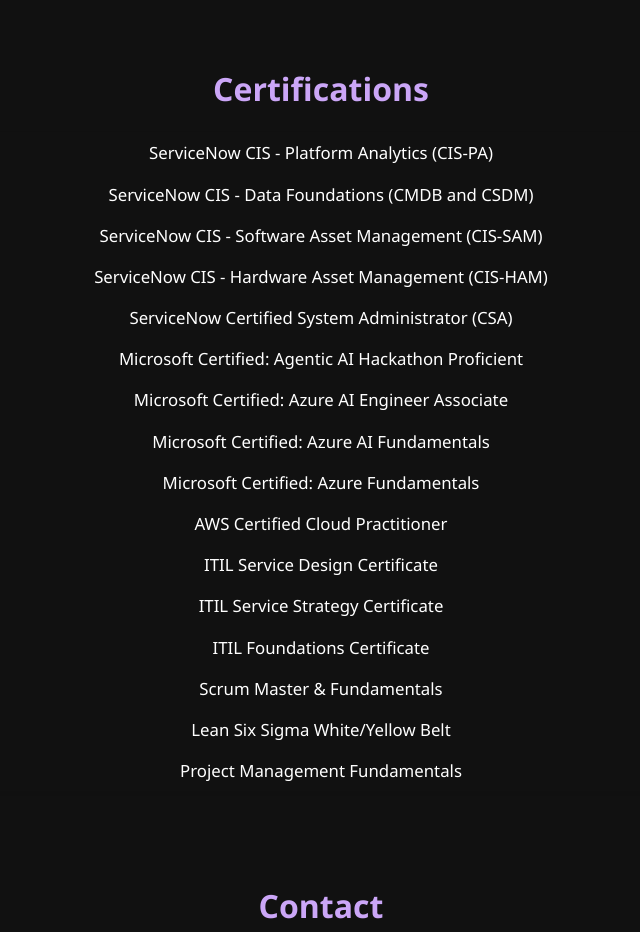
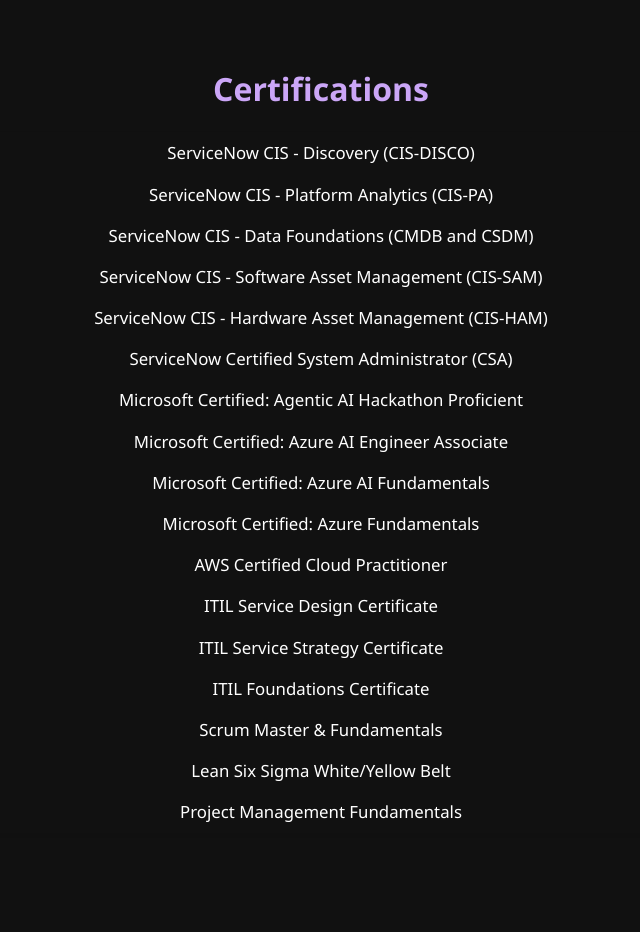
Before and after one commit to stenx01/resume, a plain HTML site: page index.html in a window 1280 px wide. Shown: the part 3540-4472 px from the top of the page, without its empty margins (319-959 px from the left). Drawn offline with nearby package versions, Linux system fonts and the light colour scheme.

Commit message:
CIS disco added

```diff
--- a/index.html
+++ b/index.html
@@ -202,6 +202,7 @@
 <section id="certifications" class="container py-5" data-aos="fade-up">
   <h2 class="text-center mb-4">Certifications</h2>
   <ul class="list-group list-group-flush shadow-sm">
+    <li class="list-group-item">ServiceNow CIS - Discovery (CIS-DISCO) </li>
     <li class="list-group-item">ServiceNow CIS - Platform Analytics (CIS-PA) </li>
     <li class="list-group-item">ServiceNow CIS - Data Foundations (CMDB and CSDM) </li>
     <li class="list-group-item">ServiceNow CIS - Software Asset Management (CIS-SAM)</li>
```
